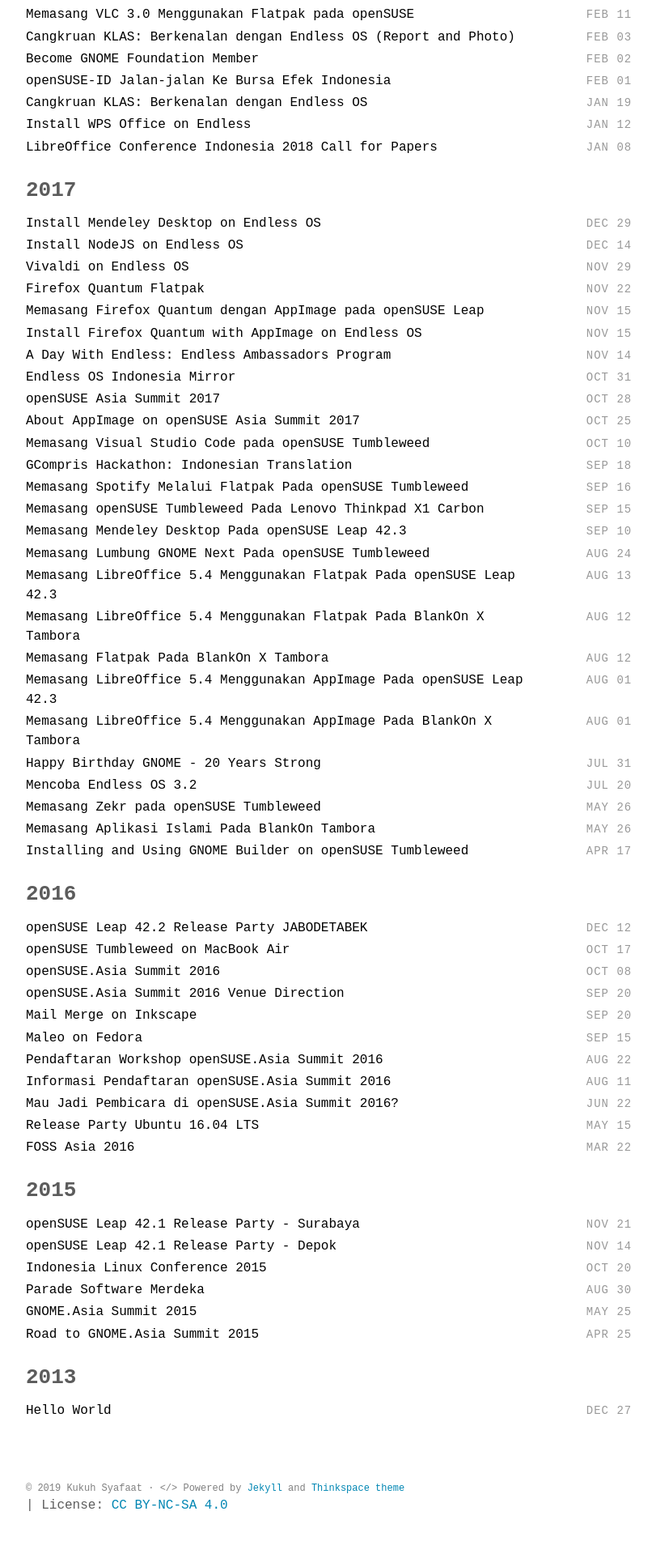
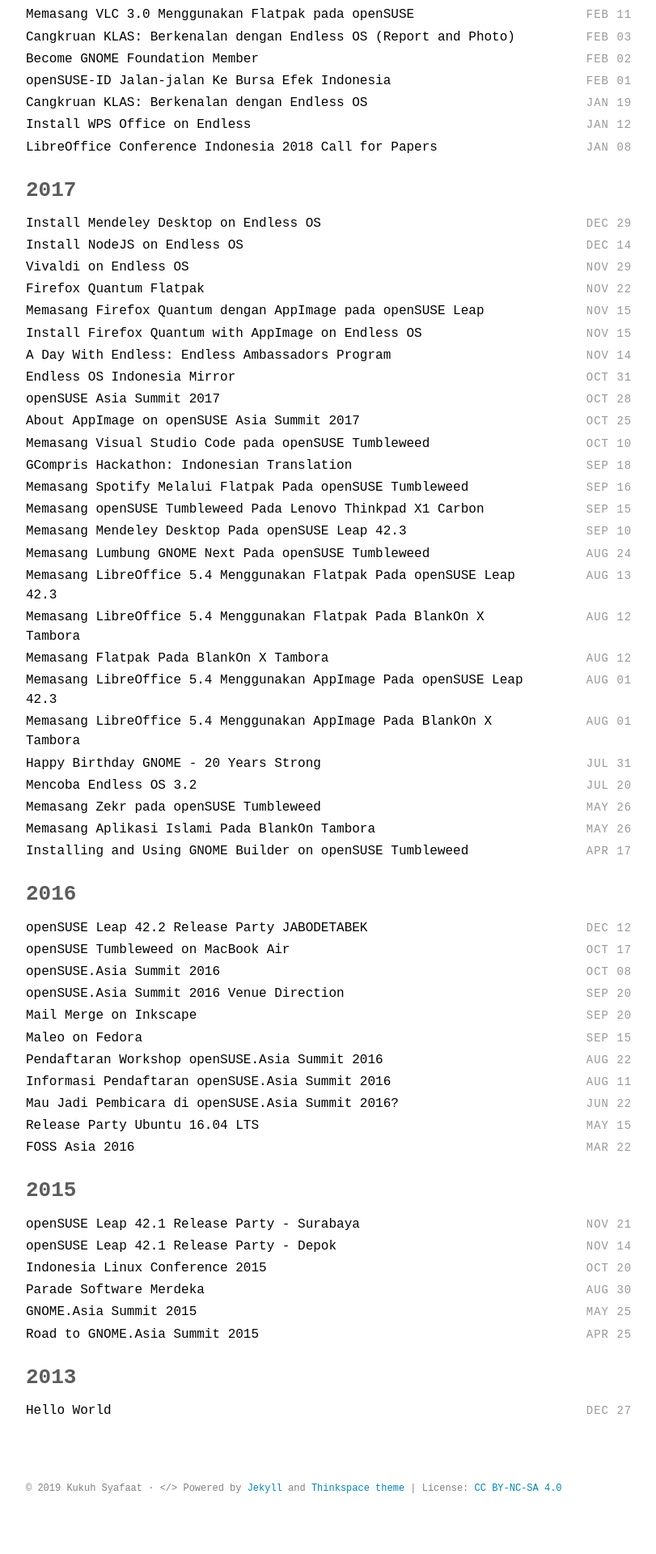
Before and after one commit to cho2/cho2.github.io, a Jekyll site: the page built from index.html, in a window 1280 px wide. Shown: the part 1118-3037 px from the top of the page at 81% size, without its empty margins (232-1043 px from the left). Built offline with Jekyll 4.4.1, drawn with Linux system fonts in a browser that asks for light colours; some web fonts are replaced; after the commit the page ends 3013 px from its top, so only the background shows below that.

Commit message:
fix footer

```diff
--- a/_includes/footer.html
+++ b/_includes/footer.html
@@ -1,5 +1,5 @@
 <footer class="site-footer">
   <div class="container">
-    <small class="block">&copy; {{ site.time | date: '%Y' }} {{ site.author.name }} &middot; &lt;/&gt; Powered by <a href="https://jekyllrb.com/">Jekyll</a> and <a href="https://github.com/heiswayi/thinkspace">Thinkspace theme</a></small> | License: <a href="https://creativecommons.org/licenses/by-nc-sa/4.0/">CC BY-NC-SA 4.0</a>
+    <small class="block">&copy; {{ site.time | date: '%Y' }} {{ site.author.name }} &middot; &lt;/&gt; Powered by <a href="https://jekyllrb.com/">Jekyll</a> and <a href="https://github.com/heiswayi/thinkspace">Thinkspace theme</a> | License: <a href="https://creativecommons.org/licenses/by-nc-sa/4.0/">CC BY-NC-SA 4.0</a></small>
   </div>
 </footer>
```
